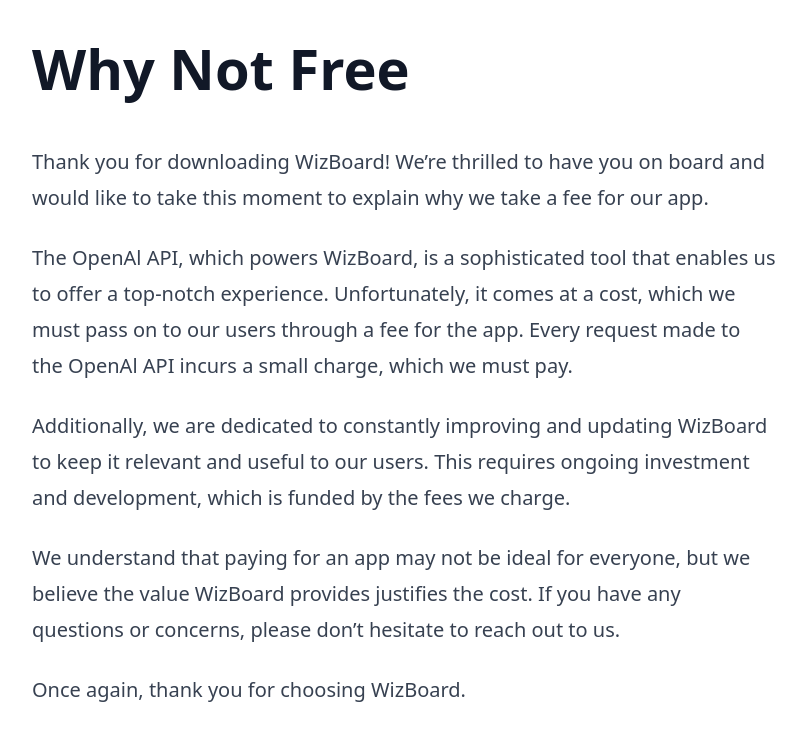
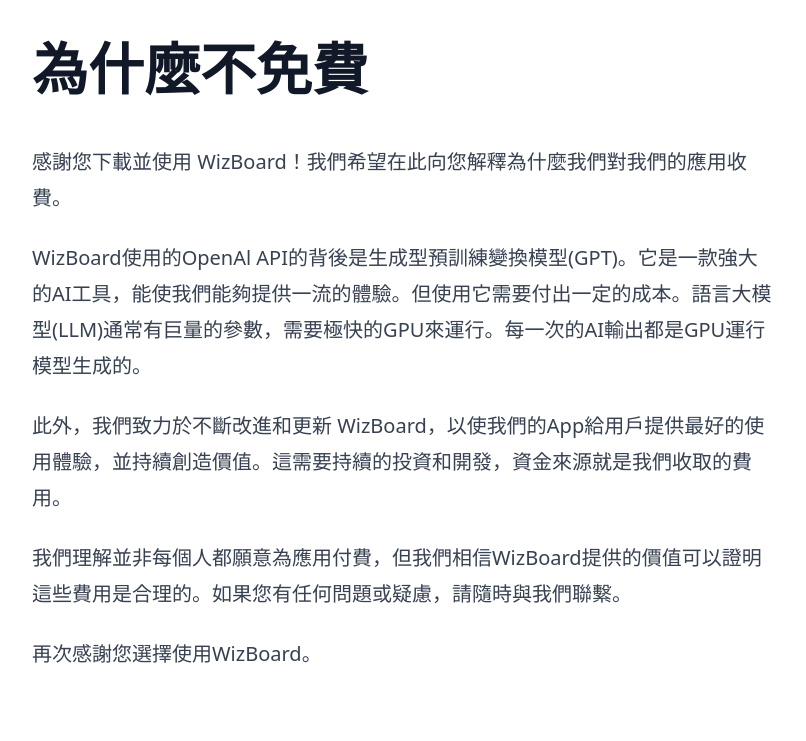
Before and after one commit to WizBoard/wizboard.github.io, a Jekyll site: the page built from docs/docs/zh-Hant/whynotfree.md, in a window 1280 px wide. Shown: the top 741 px of the page, without its empty margins (72-878 px from the left). Built offline with Jekyll 4.4.1, drawn with Linux system fonts in a browser that asks for light colours; nearby versions of some CDN libraries.

Commit message:
Update whynotfree.md

```diff
--- a/docs/docs/zh-Hant/whynotfree.md
+++ b/docs/docs/zh-Hant/whynotfree.md
@@ -1,15 +1,15 @@
 ---
 layout: plain_content
-title: Why Not Free
+title: 為什麼不免費
 ---
-# Why Not Free
+# 為什麼不免費
 
-Thank you for downloading WizBoard! We're thrilled to have you on board and would like to take this moment to explain why we take a fee for our app.
+感謝您下載並使用 WizBoard！我們希望在此向您解釋為什麼我們對我們的應用收費。
 
-The OpenAl API, which powers WizBoard, is a sophisticated tool that enables us to offer a top-notch experience. Unfortunately, it comes at a cost, which we must pass on to our users through a fee for the app. Every request made to the OpenAl API incurs a small charge, which we must pay.
+WizBoard使用的OpenAl API的背後是生成型預訓練變換模型(GPT)。它是一款強大的AI工具，能使我們能夠提供一流的體驗。但使用它需要付出一定的成本。語言大模型(LLM)通常有巨量的參數，需要極快的GPU來運行。每一次的AI輸出都是GPU運行模型生成的。
 
-Additionally, we are dedicated to constantly improving and updating WizBoard to keep it relevant and useful to our users. This requires ongoing investment and development, which is funded by the fees we charge.
+此外，我們致力於不斷改進和更新 WizBoard，以使我們的App給用戶提供最好的使用體驗，並持續創造價值。這需要持續的投資和開發，資金來源就是我們收取的費用。
 
-We understand that paying for an app may not be ideal for everyone, but we believe the value WizBoard provides justifies the cost. If you have any questions or concerns, please don't hesitate to reach out to us.
+我們理解並非每個人都願意為應用付費，但我們相信WizBoard提供的價值可以證明這些費用是合理的。如果您有任何問題或疑慮，請隨時與我們聯繫。
 
-Once again, thank you for choosing WizBoard.
+再次感謝您選擇使用WizBoard。
```
